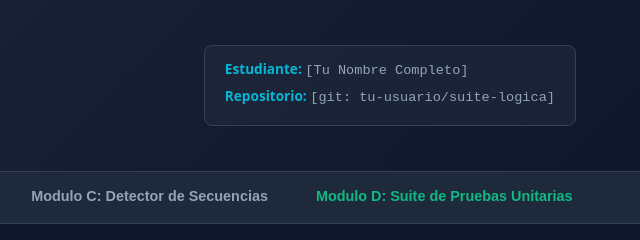
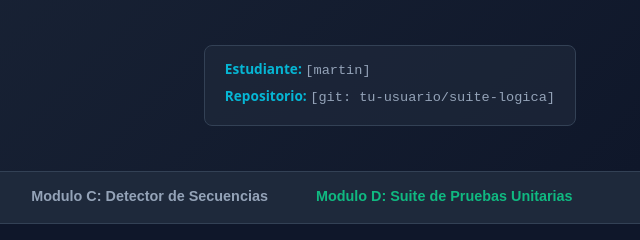
Before and after one commit to martin052415/commit-proyecto, a plain HTML site: page index.html in a window 1280 px wide. Shown: the top 240 px of the page, 640-1280 px from the left. Drawn offline with Linux system fonts and the light colour scheme.

Commit message:
Update student name in index.html

```diff
--- a/index.html
+++ b/index.html
@@ -16,7 +16,7 @@
         <p class="subtitle">Logica Computacional, Algebra Cuadratica y Precision Numerica</p>
       </div>
       <div class="student-info">
-        <div class="info-tag"><strong>Estudiante:</strong> <span class="placeholder">[Tu Nombre Completo]</span></div>
+        <div class="info-tag"><strong>Estudiante:</strong> <span class="placeholder">[martin]</span></div>
         <div class="info-tag"><strong>Repositorio:</strong> <span class="placeholder">[git: tu-usuario/suite-logica]</span></div>
       </div>
     </div>
```
